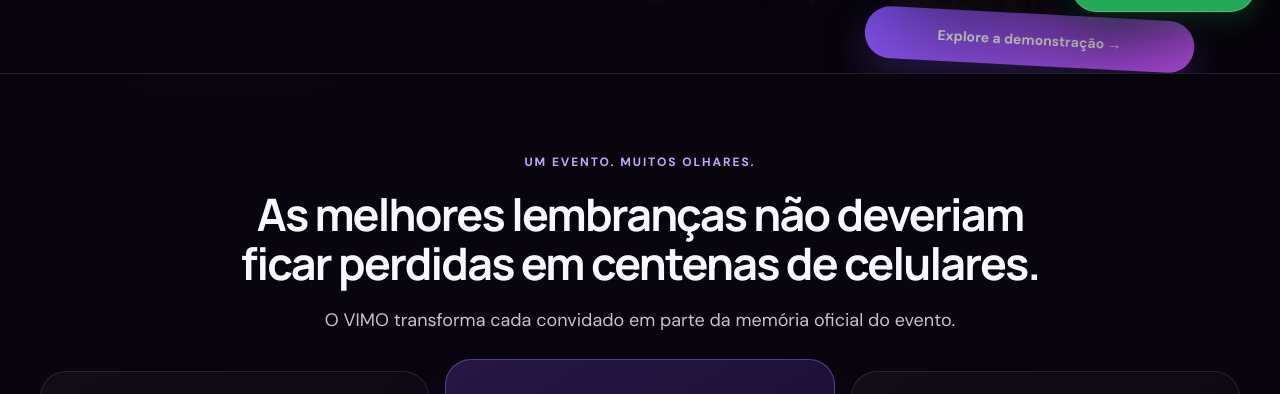
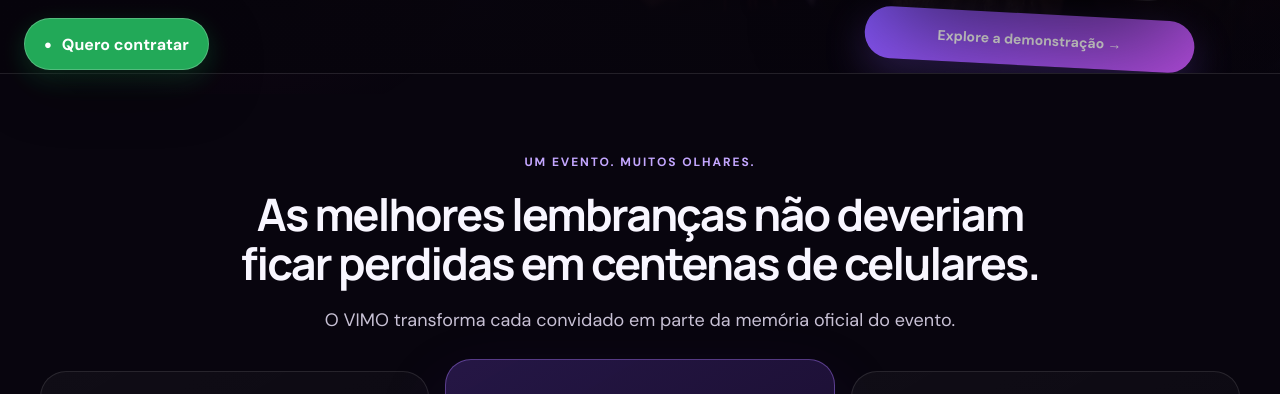
Before and after one commit to 7tpn72gd7b-byte/cj, a plain HTML site: page vimo/index.html in a window 1280 px wide. Shown: the part 706-1100 px from the top of the page. Drawn offline with Linux system fonts and the light colour scheme.

Commit message:
VIMO v2: posicionar WhatsApp à esquerda para evitar sobreposição do selo Netlify

```diff
--- a/vimo/assets/styles.css
+++ b/vimo/assets/styles.css
@@ -651,3 +651,6 @@ body.modal-open { overflow: hidden; }
 @media(max-width:760px){.hero{padding:125px 0 45px;min-height:0;display:flex;flex-direction:column;gap:32px}.hero-content{padding:0;width:calc(100% - 36px);margin:0 auto;text-align:center}.hero h1{font-size:clamp(2.7rem,10vw,4rem);line-height:1.05;margin-inline:auto}.hero-lead{font-size:17px;max-width:520px;margin-inline:auto}.eyebrow{justify-content:center;font-size:10px}.hero-actions{align-items:center}.hero-actions .button{max-width:420px;margin-inline:auto}.hero-proof{justify-content:center;font-size:12px}.hero-device{position:relative;inset:auto;width:min(310px,85%);transform:none;margin:0 auto}.hero-device .phone{height:555px}.hero-device>.button{display:none}.section{padding-block:52px;width:calc(100% - 36px)}.offer{grid-template-columns:1fr;gap:28px}.offer-details{padding:25px}.theme-cover{padding:40px 24px}.theme-preview-bottom{flex-direction:column;gap:8px;padding:20px 24px}.whatsapp-float{bottom:78px;right:16px}.faq summary{font-size:17px}.closing{margin-bottom:35px;padding:48px 20px}.topbar{width:calc(100% - 36px)}footer{padding-bottom:145px}}
 @media(prefers-reduced-motion:reduce){html{scroll-behavior:auto}*,*::before,*::after{animation:none!important;transition:none!important}}
 .hero-device .stories{display:flex;justify-content:space-between;gap:8px;align-items:center;min-height:75px}.hero-device .stories .preview-control{display:flex;flex-direction:column;align-items:center;font-size:11px}.hero-device .stories .preview-control::before{content:'';width:30px;height:30px;border:2px solid #b28aff;border-radius:50%;background:linear-gradient(135deg,#a283ee,#f1c098);margin-bottom:5px}.hero-device .app-nav .preview-control{font-size:11px}.hero-device .preview-post .post-actions{font-size:15px}
+/* Keep WhatsApp on the opposite side from the Netlify badge. */
+.whatsapp-float{left:24px;right:auto;bottom:24px}
+@media(max-width:760px){.whatsapp-float{left:16px;right:auto;bottom:max(20px,env(safe-area-inset-bottom));max-width:calc(100vw - 160px)}.whatsapp-float b{font-size:13px}}
```
Also changed, not shown: vimo/CHANGELOG.md.
